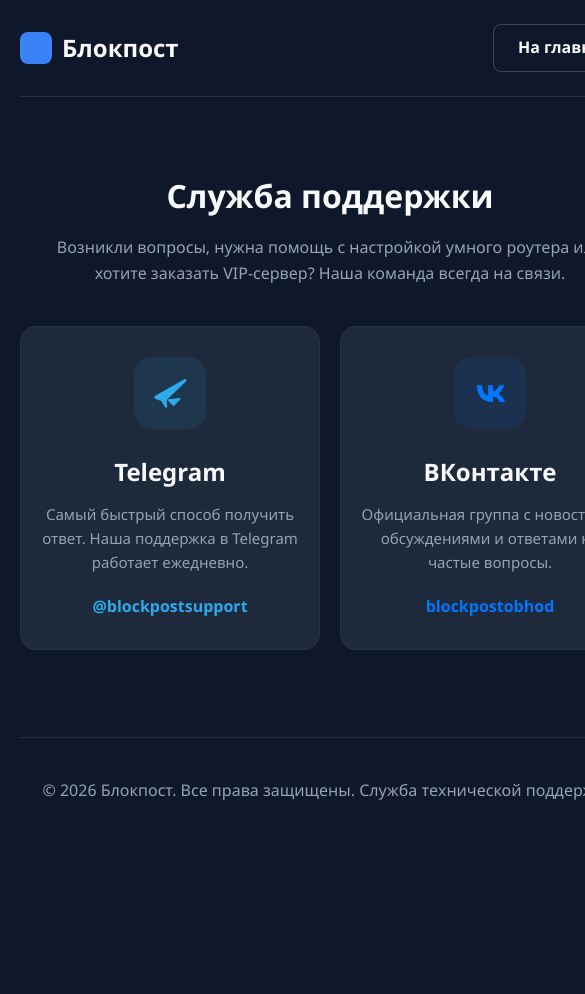
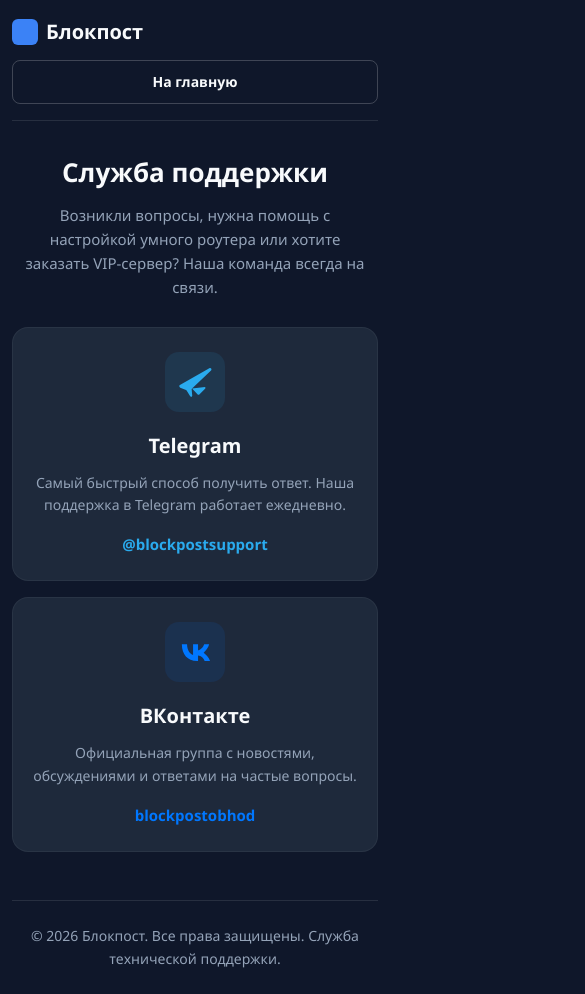
Before and after one commit to djSanches/cdffs32412d2341432341, a plain HTML site: page support/index.html in a window 390 px wide. Shown: the top 994 px of the page, 585 px wide, since content can reach past the window. Before the commit the page ends 844 px from the top, so only its background shows below. Drawn offline with Linux system fonts and the light colour scheme.

Commit message:
Add files via upload

```diff
--- a/support/index.html
+++ b/support/index.html
@@ -193,12 +193,71 @@
             margin-top: auto;
         }
 
-        /* Адаптивность */
+        /* Адаптивность: планшеты и небольшие ноутбуки */
         @media (max-width: 768px) {
-            .support-hero h1 { font-size: 32px; }
-            .support-hero p { font-size: 16px; }
-            .contact-grid { gap: 20px; }
-            .contact-card { padding: 30px 20px; }
+            .container { padding: 0 16px; }
+
+            header {
+                padding: 16px 0;
+                gap: 12px;
+            }
+
+            .logo { font-size: 20px; gap: 8px; }
+            .logo-icon { width: 26px; height: 26px; border-radius: 6px; }
+
+            .btn-outline {
+                padding: 8px 16px;
+                font-size: 14px;
+            }
+
+            .support-hero { padding: 48px 0 32px; }
+            .support-hero h1 { font-size: 30px; margin-bottom: 14px; }
+            .support-hero p { font-size: 16px; padding: 0 8px; }
+
+            .contact-grid {
+                grid-template-columns: 1fr;
+                gap: 16px;
+                margin: 0 auto 48px;
+            }
+
+            .contact-card { padding: 28px 20px; }
+
+            .icon-wrapper {
+                width: 60px;
+                height: 60px;
+                border-radius: 14px;
+                margin-bottom: 18px;
+            }
+
+            .contact-card h3 { font-size: 20px; }
+            .contact-card p { font-size: 14px; margin-bottom: 16px; }
+            .contact-link-text { font-size: 15px; }
+
+            footer { padding: 24px 0; font-size: 14px; }
+            footer p { padding: 0 12px; }
+        }
+
+        /* Адаптивность: маленькие экраны смартфонов */
+        @media (max-width: 400px) {
+            .container { padding: 0 12px; }
+
+            header {
+                flex-direction: column;
+                align-items: flex-start;
+                gap: 12px;
+            }
+
+            .btn-outline {
+                width: 100%;
+                text-align: center;
+                padding: 10px 16px;
+            }
+
+            .support-hero { padding: 36px 0 28px; }
+            .support-hero h1 { font-size: 26px; }
+            .support-hero p { font-size: 15px; }
+
+            .contact-card { padding: 24px 16px; }
         }
     </style>
 </head>
```
